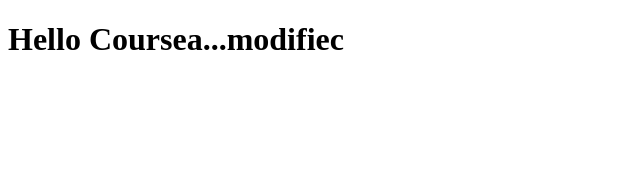
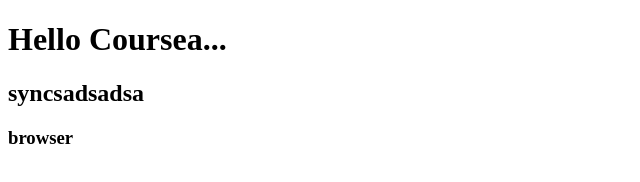
Before and after one commit to hari9999/test, a plain HTML site: page site/index.html in a window 1280 px wide. Shown: the whole page, without its empty margins (0-640 px from the left). Drawn offline with Linux system fonts and the light colour scheme.

Commit message:
some chages

```diff
--- a/site/index.html
+++ b/site/index.html
@@ -4,6 +4,8 @@
 	<title>Hello Coursera!</title>
 </head>
 <body>
-<h1>Hello Coursea...modifiec</h1>
+<h1>Hello Coursea...</h1>
+<h2>syncsadsadsa</h2>
+<h3>browser </h3>
 </body>
 </html>
```
